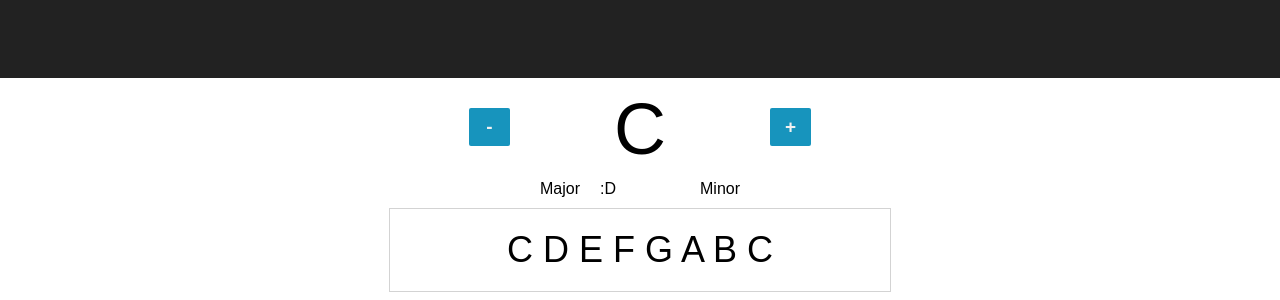
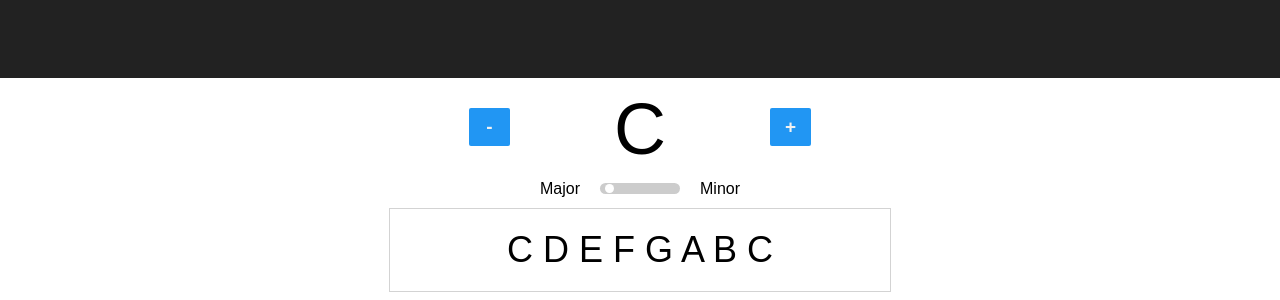
Before and after one commit to karamdaddy/chord-calculator, a React (Create React App) app: page / in a window 1280 px wide. Shown: the part 112-412 px from the top of the page. Built offline with nearby package versions, Linux system fonts and the light colour scheme.

Commit message:
Added slider toggle control

```diff
--- a/src/components/chord-controls.css
+++ b/src/components/chord-controls.css
@@ -7,7 +7,7 @@
     width: 25px;
     font-size: 19px;
     padding: 8px;
-    background: #1794bd;
+    background: #2196F3;
     color: #f1f1f1;
     font-weight: 600;
     border-radius: 2px;
--- a/src/components/minor-major.css
+++ b/src/components/minor-major.css
@@ -21,3 +21,67 @@
 .minorMajor-minor {
     text-align: right;
 }
+
+
+
+
+
+
+/* The switch - the box around the slider */
+.switch {
+  position: relative;
+  display: inline-block;
+  width: 80px;
+  height: 11px;
+}
+
+/* Hide default HTML checkbox */
+.switch input {display:none;}
+
+/* The slider */
+.slider {
+  position: absolute;
+  cursor: pointer;
+  top: 0;
+  left: 0;
+  right: 0;
+  bottom: 0;
+  background-color: #ccc;
+  -webkit-transition: .4s;
+  transition: .4s;
+}
+
+.slider:before {
+  position: absolute;
+  content: "";
+  height: 9px;
+  width: 9px;
+  left: 5px;
+  bottom: 1px;
+  background-color: white;
+  -webkit-transition: .4s;
+  transition: .4s;
+}
+
+input:checked + .slider {
+  background-color: #2196F3;
+}
+
+input:focus + .slider {
+  box-shadow: 0 0 1px #2196F3;
+}
+
+input:checked + .slider:before {
+  -webkit-transform: translateX(60px);
+  -ms-transform: translateX(60px);
+  transform: translateX(60px);
+}
+
+/* Rounded sliders */
+.slider.round {
+  border-radius: 34px;
+}
+
+.slider.round:before {
+  border-radius: 50%;
+}
--- a/src/components/minor-major.jsx
+++ b/src/components/minor-major.jsx
@@ -25,7 +25,10 @@ function MinorMajor({ isMajor, toggleIsMajor }) {
         <div className="minorMajor noSelection">
             <div onClick={() => toggleIsMajor(true)} className="minorMajor-button">Major</div>
             <div className={`minorMajor-toggle ${isMajor ? "minorMajor-major" : "minorMajor-minor"}`}>
-                :D
+                <label className="switch">
+                    <input type="checkbox" />
+                        <div className="slider round"></div>
+                </label>
             </div>
             <div onClick={() => toggleIsMajor(false)} className="minorMajor-button">Minor</div>
         </div>
```
